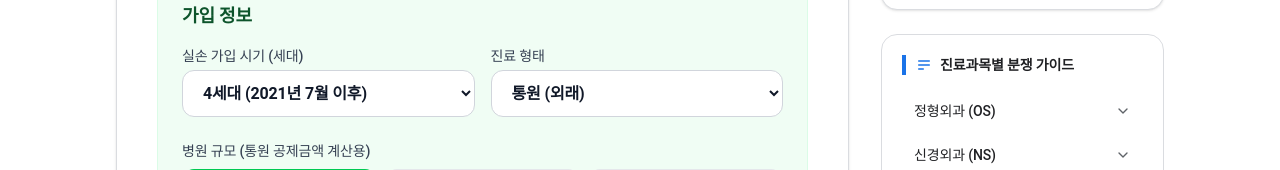
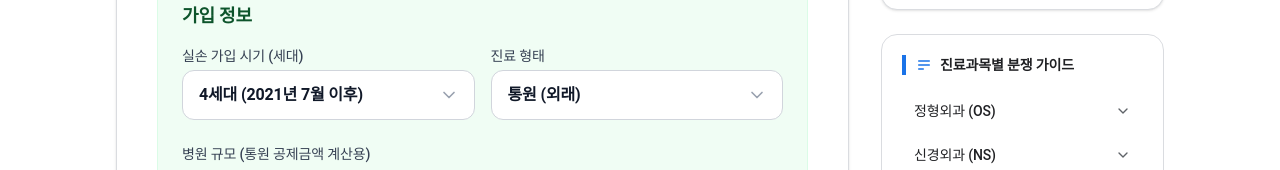
Before and after one commit to ksp-KWON/claimwworks-blog, a Next.js app: page /calculator/medical in a window 1280 px wide. Shown: the part 527-697 px from the top of the page. Built offline with nearby package versions, Linux system fonts and the light colour scheme.

Commit message:
style: fix select box chevron padding

```diff
--- a/src/components/calculator/auto/ExpertModeForm.tsx
+++ b/src/components/calculator/auto/ExpertModeForm.tsx
@@ -112,11 +112,16 @@ export default function ExpertModeForm() {
             <div className="grid grid-cols-1 sm:grid-cols-3 gap-6">
               <div>
                 <label className="block text-sm font-medium text-gray-700 dark:text-gray-300 mb-2">상해 급수 (1~14급)</label>
-                <select value={data.injuryGrade} onChange={e => handleChange('injuryGrade', Number(e.target.value))} className="w-full bg-white dark:bg-[#202124] border border-gray-300 dark:border-gray-700 rounded-xl py-3 px-4 text-gray-900 dark:text-white font-bold focus:ring-2 focus:ring-blue-500">
-                  {Array.from({length: 14}, (_, i) => i + 1).map(g => (
-                    <option key={g} value={g}>{g}급</option>
-                  ))}
-                </select>
+                <div className="relative">
+                  <select value={data.injuryGrade} onChange={e => handleChange('injuryGrade', Number(e.target.value))} className="appearance-none w-full bg-white dark:bg-[#202124] border border-gray-300 dark:border-gray-700 rounded-xl py-3 pl-4 pr-10 text-gray-900 dark:text-white font-bold focus:ring-2 focus:ring-blue-500">
+                    {Array.from({length: 14}, (_, i) => i + 1).map(g => (
+                      <option key={g} value={g}>{g}급</option>
+                    ))}
+                  </select>
+                  <svg className="absolute right-4 top-1/2 -translate-y-1/2 w-5 h-5 text-gray-400 pointer-events-none" fill="none" stroke="currentColor" viewBox="0 0 24 24">
+                    <polyline points="6 9 12 15 18 9" strokeWidth="2" strokeLinecap="round" strokeLinejoin="round" />
+                  </svg>
+                </div>
               </div>
               <div>
                 <label className="block text-sm font-medium text-gray-700 dark:text-gray-300 mb-2">입원 일수</label>
--- a/src/components/calculator/medical/ExpertMedicalForm.tsx
+++ b/src/components/calculator/medical/ExpertMedicalForm.tsx
@@ -28,27 +28,37 @@ export default function ExpertMedicalForm() {
           <div className="grid grid-cols-1 sm:grid-cols-2 gap-4">
             <div>
               <label className="block text-sm font-medium text-gray-700 dark:text-gray-300 mb-1">실손 가입 시기 (세대)</label>
+              <div className="relative">
                 <select
                   value={data.generation}
                   onChange={e => handleChange('generation', Number(e.target.value))}
-                className="w-full bg-white dark:bg-[#202124] border border-gray-300 dark:border-gray-700 rounded-xl py-3 px-4 text-gray-900 dark:text-white focus:ring-2 focus:ring-green-500 font-bold"
+                  className="appearance-none w-full bg-white dark:bg-[#202124] border border-gray-300 dark:border-gray-700 rounded-xl py-3 pl-4 pr-10 text-gray-900 dark:text-white focus:ring-2 focus:ring-green-500 font-bold"
                 >
                   <option value={1}>1세대 (2009년 8월 이전 - 100% 보상)</option>
                   <option value={2}>2세대 (2009.8 ~ 2017.3 - 90% 보상)</option>
                   <option value={3}>3세대 (2017.4 ~ 2021.6 - 착한실손)</option>
                   <option value={4}>4세대 (2021년 7월 이후)</option>
                 </select>
+                <svg className="absolute right-4 top-1/2 -translate-y-1/2 w-5 h-5 text-gray-400 pointer-events-none" fill="none" stroke="currentColor" viewBox="0 0 24 24">
+                  <polyline points="6 9 12 15 18 9" strokeWidth="2" strokeLinecap="round" strokeLinejoin="round" />
+                </svg>
+              </div>
             </div>
             <div>
               <label className="block text-sm font-medium text-gray-700 dark:text-gray-300 mb-1">진료 형태</label>
+              <div className="relative">
                 <select
                   value={data.treatmentType}
                   onChange={e => handleChange('treatmentType', e.target.value as TreatmentType)}
-                className="w-full bg-white dark:bg-[#202124] border border-gray-300 dark:border-gray-700 rounded-xl py-3 px-4 text-gray-900 dark:text-white focus:ring-2 focus:ring-green-500 font-bold"
+                  className="appearance-none w-full bg-white dark:bg-[#202124] border border-gray-300 dark:border-gray-700 rounded-xl py-3 pl-4 pr-10 text-gray-900 dark:text-white focus:ring-2 focus:ring-green-500 font-bold"
                 >
                   <option value="inpatient">입원</option>
                   <option value="outpatient">통원 (외래)</option>
                 </select>
+                <svg className="absolute right-4 top-1/2 -translate-y-1/2 w-5 h-5 text-gray-400 pointer-events-none" fill="none" stroke="currentColor" viewBox="0 0 24 24">
+                  <polyline points="6 9 12 15 18 9" strokeWidth="2" strokeLinecap="round" strokeLinejoin="round" />
+                </svg>
+              </div>
             </div>
 
             {data.treatmentType === 'outpatient' && (
```
Lines whose indentation alone changed are shown as unchanged.
